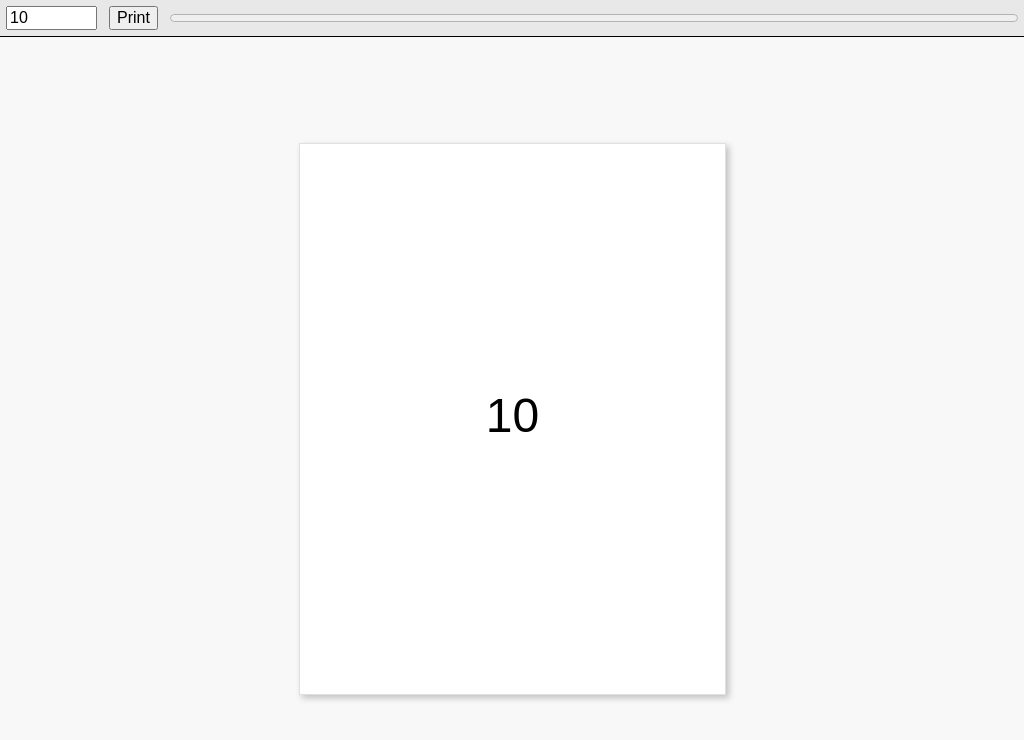
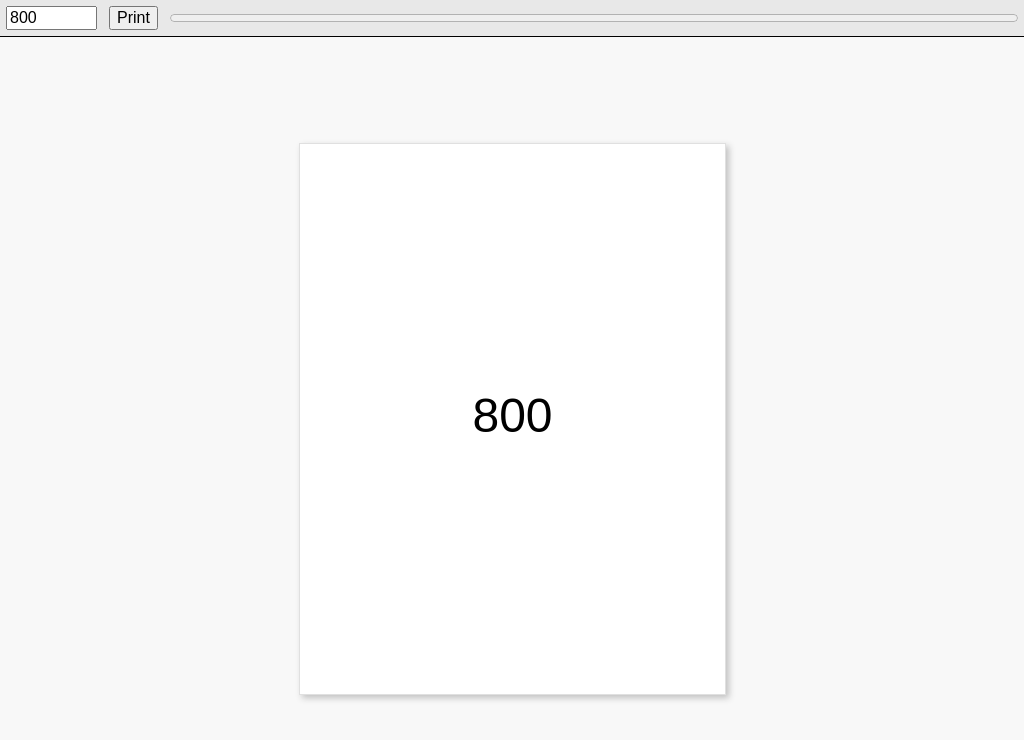
Before and after one commit to justin-elliott/electron-printing-bug, an Electron app: page index.html in a window 1024 px wide. Drawn offline with Linux system fonts and the light colour scheme.

```diff
--- a/index.html
+++ b/index.html
@@ -10,7 +10,7 @@
 <body>
   <div class="book">
     <div class="controls">
-      <input id="page-count" type="number" min="10" max="10000" step="100" value="10">
+      <input id="page-count" type="number" min="100" max="10000" step="100" value="800">
       <button id="print">Print</button>
       <progress id="render-progress" max="1" value="0">0%</progress>
     </div>
--- a/index.js
+++ b/index.js
@@ -74,8 +74,6 @@
 
       window.print();
 
-      console.log('Clear pages');
-
       // clear all pages
       const emptyPages = pages.cloneNode(false);
       pages.parentNode.replaceChild(emptyPages, pages);
```
Also changed, not shown: README.md (added).
